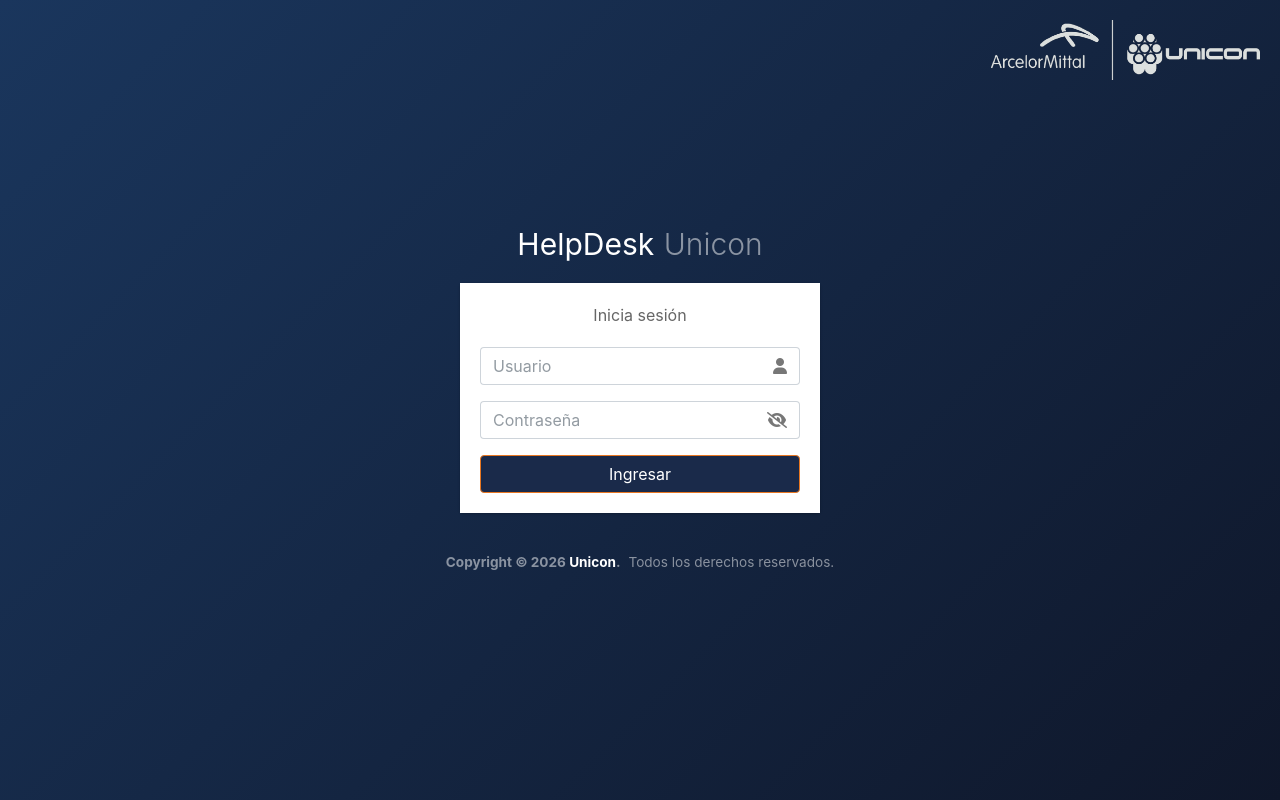
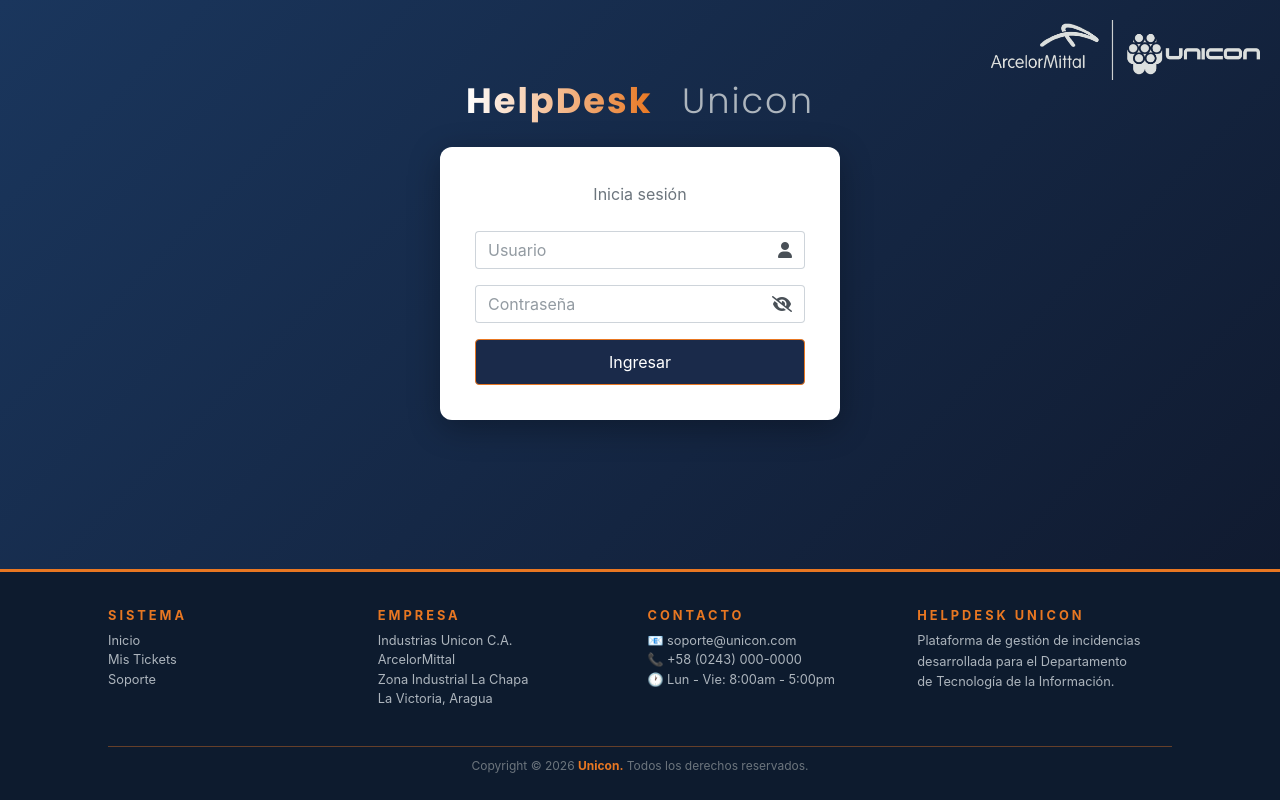
Before and after one commit to Ander2817/helpdesk_unicon, a PHP site: page / in a window 1280 px wide. Run offline with PHP 8.4, Linux system fonts and the light colour scheme; some libraries are stand-ins or nearby versions.

Commit message:
Visuales

```diff
--- a/assets/css/styles.css
+++ b/assets/css/styles.css
@@ -1,7 +1,24 @@
+/* === GENERAL === */
+* {
+    margin: 0;
+    padding: 0;
+    box-sizing: border-box;
+}
+
+html, body {
+    height: 100%;
+}
+
+/* === LOGIN PAGE === */
 .login-page {
     background-color: #1a2a4a;
+    min-height: 100vh;
+    display: flex;
+    flex-direction: column;
+    align-items: center;
 }
 
+/* === BOTONES === */
 .btn-primary {
     background-color: #1a2a4a !important;
     border-color: #E87722 !important;
@@ -11,80 +28,32 @@
     background-color: #E87722 !important;
 }
 
-b {
-
-    color: white;
-    font-size: 30px;
-
-
-}
-
-.texto-secundario {
-
-
-    color: darkgray;
-    font-size: 30px;
-
-}
-
-html, body {
-    margin: 0;
-    padding: 0;
-    min-height: 100vh;
-    display: flex;
-    flex-direction: column;
-}
-
+/* === FOOTER === */
 footer {
     width: 100%;
-    margin-top: auto !important;
-}
-
-footer {
-    padding: 25px 60px 15px 60px !important;
+    margin-top: auto;
+    padding: 20px 60px 12px 60px;
 }
 
 footer h6 {
-    margin-bottom: 10px !important;
+    font-size: 0.8rem;
+    letter-spacing: 3px;
+    margin-bottom: 8px;
 }
 
 footer ul li {
-    line-height: 1.7 !important;
+    font-size: 0.8rem;
+    line-height: 1.5;
 }
 
 footer p {
-    font-size: 0.82rem !important;
-    line-height: 1.6 !important;
+    font-size: 0.8rem;
+    line-height: 1.5;
 }
 
 footer hr {
-    margin: 8px 0 12px 0 !important;
+    margin: 6px 0 8px 0;
 }
-
-footer {
-    padding: 15px 60px 10px 60px !important;
+body.login-page {
+    justify-content: space-between !important;
 }
-
-footer h6 {
-    margin-bottom: 8px !important;
-    font-size: 0.8rem !important;
-    letter-spacing: 3px !important;
-}
-
-footer ul li {
-    line-height: 1.5 !important;
-    font-size: 0.8rem !important;
-}
-
-footer p {
-    font-size: 0.8rem !important;
-    line-height: 1.5 !important;
-}
-
-footer hr {
-    margin: 6px 0 8px 0 !important;
-}
-
-footer .copyright {
-    font-size: 0.75rem !important;
-}
--- a/index.php
+++ b/index.php
@@ -8,52 +8,50 @@
     <link rel="stylesheet" href="https://cdnjs.cloudflare.com/ajax/libs/font-awesome/6.4.0/css/all.min.css">
     <link rel="stylesheet" href="https://cdn.jsdelivr.net/npm/admin-lte@3.2/dist/css/adminlte.min.css">
     <link rel="stylesheet" href="assets/css/styles.css">
+    <link href="https://fonts.googleapis.com/css2?family=Poppins:wght@300;600;700&display=swap" rel="stylesheet">
+
 
     <style>
-        /* Fondo con Gradiente Premium */
     body.login-page {
         background: linear-gradient(135deg, #1a365d 0%, #0f172a 100%) !important;
         min-height: 100vh;
         display: flex;
         flex-direction: column;
-            justify-content: center;
+        justify-content: space-between;
         align-items: center;
         position: relative;
     }
 
-        /* Estructura base para el grupo de inputs */
     .input-group .form-control,
     .input-group .input-group-text {
         border: 1px solid #ced4da;
         transition: all 0.2s ease-in-out;
     }
 
-        /* Quitamos el borde derecho del campo de texto y el izquierdo del icono */
     .input-group .form-control {
         border-right: none !important;
     }
+
     .input-group .input-group-text {
         border-left: none !important;
         background-color: #fff !important;
     }
 
-        /* EFECTO FOCUS: Sincronización perfecta */
     .input-group:focus-within .form-control,
     .input-group:focus-within .input-group-text {
         border-color: #80bdff !important;
     }
 
-        /* Sombra de brillo unificada de Bootstrap */
     .input-group:focus-within {
         box-shadow: 0 0 0 0.25rem rgba(0, 123, 255, 0.25);
         border-radius: 0.375rem;
     }
 
-        /* Desactivamos el focus independiente de Bootstrap */
     .form-control:focus {
         box-shadow: none !important;
     }
 </style>
+
 </head>
 <body class="login-page">
 
@@ -61,15 +59,37 @@
     <img src="assets/img/logo_empresa.png" alt="Logo Unicon" class="img-fluid" style="max-height: 60px; width: auto;">
 </div>
 
-<div class="login-box">
-    <!-- Hacemos que el texto del título sea blanco para que contraste con el nuevo fondo oscuro -->
-    <div class="login-logo text-white">
-        <b class="text-white">HelpDesk</b>
-        <span class="texto-secundario text-white-50 fw-light">Unicon</span>
-    </div>
-    <div class="card">
-        <div class="card-body login-card-body">
-            <p class="login-box-msg">Inicia sesión</p>
+<div style="
+    width: 100%;
+    max-width: 400px;
+    margin: 80px auto 20px auto;
+    text-align: center;
+">
+    <h1 style="
+        font-family: 'Poppins', sans-serif;
+        font-size: 2.2rem;
+        font-weight: 700;
+        letter-spacing: 2px;
+        white-space: nowrap;
+        margin-bottom: 25px;
+    ">
+        <span style="
+            background: linear-gradient(90deg, #ffffff 0%, #E87722 100%);
+            -webkit-background-clip: text;
+            -webkit-text-fill-color: transparent;
+            background-clip: text;
+        ">HelpDesk</span>
+        <span style="
+            color: #adb5bd;
+            font-weight: 300;
+            margin-left: 20px;
+            -webkit-text-fill-color: #adb5bd;
+        ">Unicon</span>
+    </h1>
+
+    <div class="card" style="border: none; border-radius: 12px; box-shadow: 0 8px 32px rgba(0,0,0,0.3);">
+        <div class="card-body" style="padding: 35px;">
+            <p style="color: #6c757d; margin-bottom: 25px;">Inicia sesión</p>
 
             <div id="mensaje-error" class="alert alert-danger d-none"></div>
 
@@ -90,45 +110,65 @@
                     </div>
                 </div>
 
-                <button type="submit" class="btn btn-primary btn-block">Ingresar</button>
+                <button type="submit" class="btn btn-primary btn-block w-100" style="padding: 10px;">
+                    Ingresar
+                </button>
             </form>
         </div>
     </div>
 </div>
 
-<!-- Hacemos el texto del footer más claro para que se lea perfectamente sobre el fondo azul oscuro -->
-<footer class="text-center mt-4 text-white-50" style="font-size: 0.85rem;">
-    <strong>Copyright &copy; 2026 <a href="#" class="text-white text-decoration-none fw-bold">Unicon</a>.</strong>
-    <div class="d-inline ms-1">Todos los derechos reservados.</div>
+<footer style="background-color: #0d1b2e; border-top: 3px solid #E87722; width: 100%; margin-top: auto;">
+    <div class="container-fluid px-5 pt-3 pb-2">
+        <div class="row text-white">
+
+            <div class="col-md-3 mb-3">
+                <h6 style="color: #E87722; font-weight: bold; letter-spacing: 3px; font-size: 0.8rem;">SISTEMA</h6>
+                <ul class="list-unstyled" style="font-size: 0.8rem; color: #adb5bd; line-height: 1.8;">
+                    <li>Inicio</li>
+                    <li>Mis Tickets</li>
+                    <li>Soporte</li>
+                </ul>
+            </div>
+
+            <div class="col-md-3 mb-3">
+                <h6 style="color: #E87722; font-weight: bold; letter-spacing: 3px; font-size: 0.8rem;">EMPRESA</h6>
+                <ul class="list-unstyled" style="font-size: 0.8rem; color: #adb5bd; line-height: 1.8;">
+                    <li>Industrias Unicon C.A.</li>
+                    <li>ArcelorMittal</li>
+                    <li>Zona Industrial La Chapa</li>
+                    <li>La Victoria, Aragua</li>
+                </ul>
+            </div>
+
+            <div class="col-md-3 mb-3">
+                <h6 style="color: #E87722; font-weight: bold; letter-spacing: 3px; font-size: 0.8rem;">CONTACTO</h6>
+                <ul class="list-unstyled" style="font-size: 0.8rem; color: #adb5bd; line-height: 1.8;">
+                    <li>📧 soporte@unicon.com</li>
+                    <li>📞 +58 (0243) 000-0000</li>
+                    <li>🕐 Lun - Vie: 8:00am - 5:00pm</li>
+                </ul>
+            </div>
+
+            <div class="col-md-3 mb-3">
+                <h6 style="color: #E87722; font-weight: bold; letter-spacing: 3px; font-size: 0.8rem;">HELPDESK UNICON</h6>
+                <p style="font-size: 0.8rem; color: #adb5bd; line-height: 1.6;">
+                    Plataforma de gestión de incidencias<br>
+                    desarrollada para el Departamento<br>
+                    de Tecnología de la Información.
+                </p>
+            </div>
+
+        </div>
+
+        <hr style="border-color: #E87722; opacity: 0.4; margin: 6px 0 10px 0;">
+
+        <div class="text-center" style="font-size: 0.75rem; color: #6c757d; padding-bottom: 5px;">
+            Copyright © 2026 <span style="color: #E87722; font-weight: bold;">Unicon.</span>
+            Todos los derechos reservados.
+        </div>
+    </div>
 </footer>
 
-<script src="https://cdn.jsdelivr.net/npm/bootstrap@5.3.0/dist/js/bootstrap.bundle.min.js"></script>
-<script src="https://cdn.jsdelivr.net/npm/admin-lte@3.2/dist/js/adminlte.min.js"></script>
-
-<script>
-// 1. Lógica para saltar de Usuario a Contraseña con la tecla Enter
-document.getElementById('username').addEventListener('keydown', function(event) {
-    if (event.key === 'Enter') {
-        event.preventDefault(); // Evita que el formulario intente enviarse antes de tiempo
-        document.getElementById('password').focus(); // Mueve el cursor al campo de contraseña
-    }
-});
-
-// 2. Lógica para alternar la visibilidad de la contraseña (Ojo)
-function togglePassword() {
-    const passwordInput = document.getElementById('password');
-    const eyeIcon = document.getElementById('eye-icon');
-
-    if (passwordInput.type === 'password') {
-        passwordInput.type = 'text';
-        eyeIcon.classList.remove('fa-eye-slash');
-        eyeIcon.classList.add('fa-eye');
-    } else {
-        passwordInput.type = 'password';
-        eyeIcon.classList.remove('fa-eye');
-        eyeIcon.classList.add('fa-eye-slash');
-    }
-}
-</script>
 </body>
 </html>
```
Lines whose indentation alone changed are shown as unchanged.
